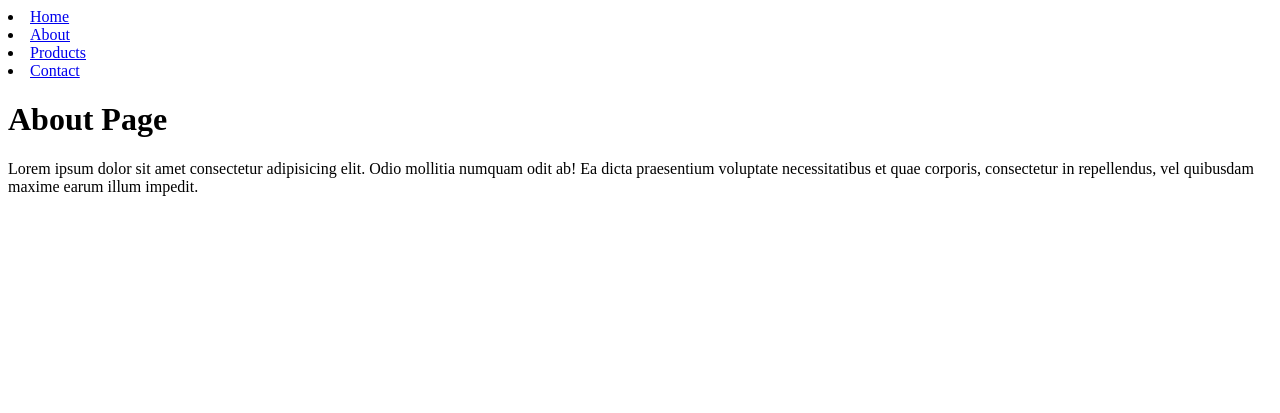
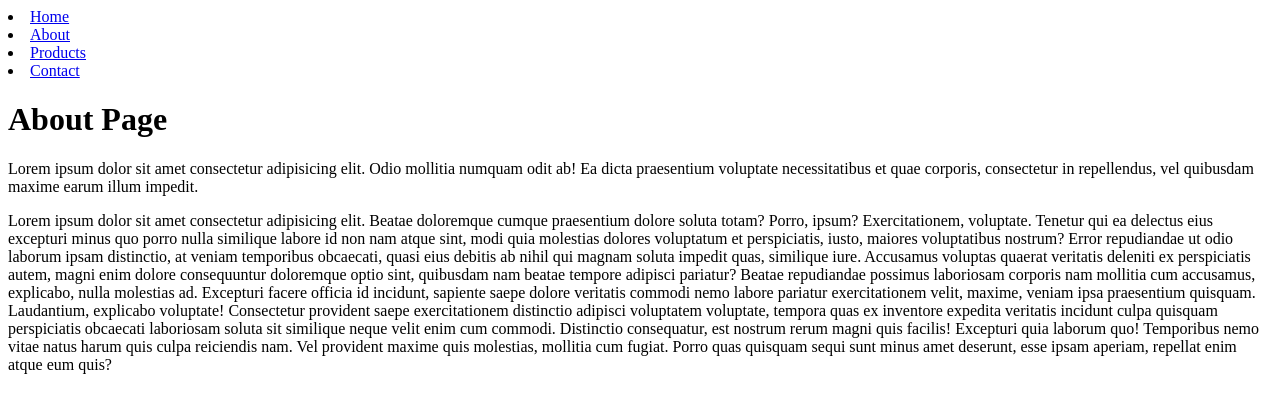
Before and after one commit to CollinsKandie98/web-project-tc, a Flask app: page /about in a window 1280 px wide. Shown: the top 413 px of the page. Run offline with Flask 3, Linux system fonts and the light colour scheme.

Commit message:
lorem 100 added

```diff
--- a/templates/about.html
+++ b/templates/about.html
@@ -19,6 +19,23 @@
             voluptate necessitatibus et quae corporis, consectetur in repellendus, vel quibusdam maxime earum illum
             impedit.
         </p>
+        <p>
+            Lorem ipsum dolor sit amet consectetur adipisicing elit. Beatae doloremque cumque praesentium dolore soluta
+            totam? Porro, ipsum? Exercitationem, voluptate. Tenetur qui ea delectus eius excepturi minus quo porro nulla
+            similique labore id non nam atque sint, modi quia molestias dolores voluptatum et perspiciatis, iusto,
+            maiores voluptatibus nostrum? Error repudiandae ut odio laborum ipsam distinctio, at veniam temporibus
+            obcaecati, quasi eius debitis ab nihil qui magnam soluta impedit quas, similique iure. Accusamus voluptas
+            quaerat veritatis deleniti ex perspiciatis autem, magni enim dolore consequuntur doloremque optio sint,
+            quibusdam nam beatae tempore adipisci pariatur? Beatae repudiandae possimus laboriosam corporis nam mollitia
+            cum accusamus, explicabo, nulla molestias ad. Excepturi facere officia id incidunt, sapiente saepe dolore
+            veritatis commodi nemo labore pariatur exercitationem velit, maxime, veniam ipsa praesentium quisquam.
+            Laudantium, explicabo voluptate! Consectetur provident saepe exercitationem distinctio adipisci voluptatem
+            voluptate, tempora quas ex inventore expedita veritatis incidunt culpa quisquam perspiciatis obcaecati
+            laboriosam soluta sit similique neque velit enim cum commodi. Distinctio consequatur, est nostrum rerum
+            magni quis facilis! Excepturi quia laborum quo! Temporibus nemo vitae natus harum quis culpa reiciendis nam.
+            Vel provident maxime quis molestias, mollitia cum fugiat. Porro quas quisquam sequi sunt minus amet
+            deserunt, esse ipsam aperiam, repellat enim atque eum quis?
+        </p>
     </main>
     </body>
 
```
Lines whose indentation alone changed are shown as unchanged.
